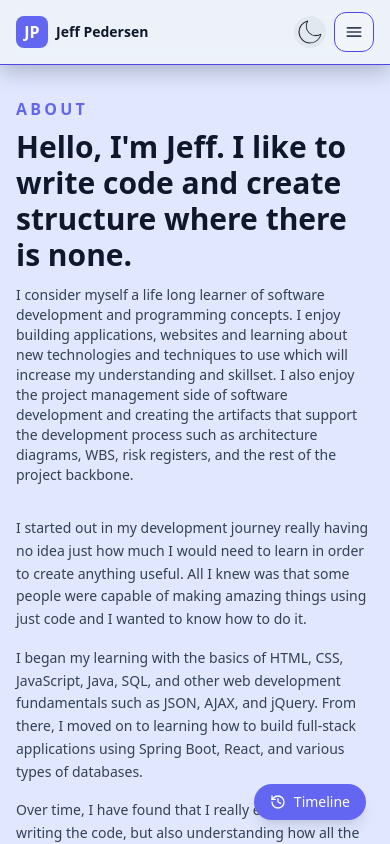
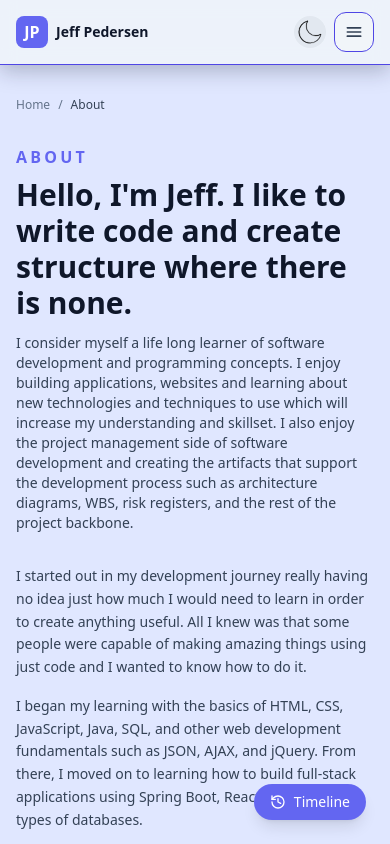
Before and after one commit to J-Pedersen/dev-portfolio, a React (Vite) app: page /about in a window 390 px wide. Shown: the top 844 px of the page. Built offline with nearby package versions, Linux system fonts and the light colour scheme; the HTML template or start-up script is replaced by a standard one.

Commit message:
updated About.jsx to improve mobile experience

```diff
--- a/src/pages/About.jsx
+++ b/src/pages/About.jsx
@@ -1,7 +1,7 @@
 import { useState } from "react";
 import { History } from "lucide-react";
 import { motion, AnimatePresence, useDragControls } from "framer-motion";
-
+import Breadcrumbs from "../components/Breadcrumbs.jsx";
 import PageHeader from "../components/PageHeader.jsx";
 import Timeline from "../components/Timeline.jsx";
 import { timelineItems } from "../data/timeline.js";
@@ -12,6 +12,7 @@ const About = () => {
 
   return (
     <div className="space-y-8 relative">
+      <Breadcrumbs current="About" />
       <PageHeader
         kicker="About"
         title="Hello, I'm Jeff. I like to write code and create structure where there is none."
```
